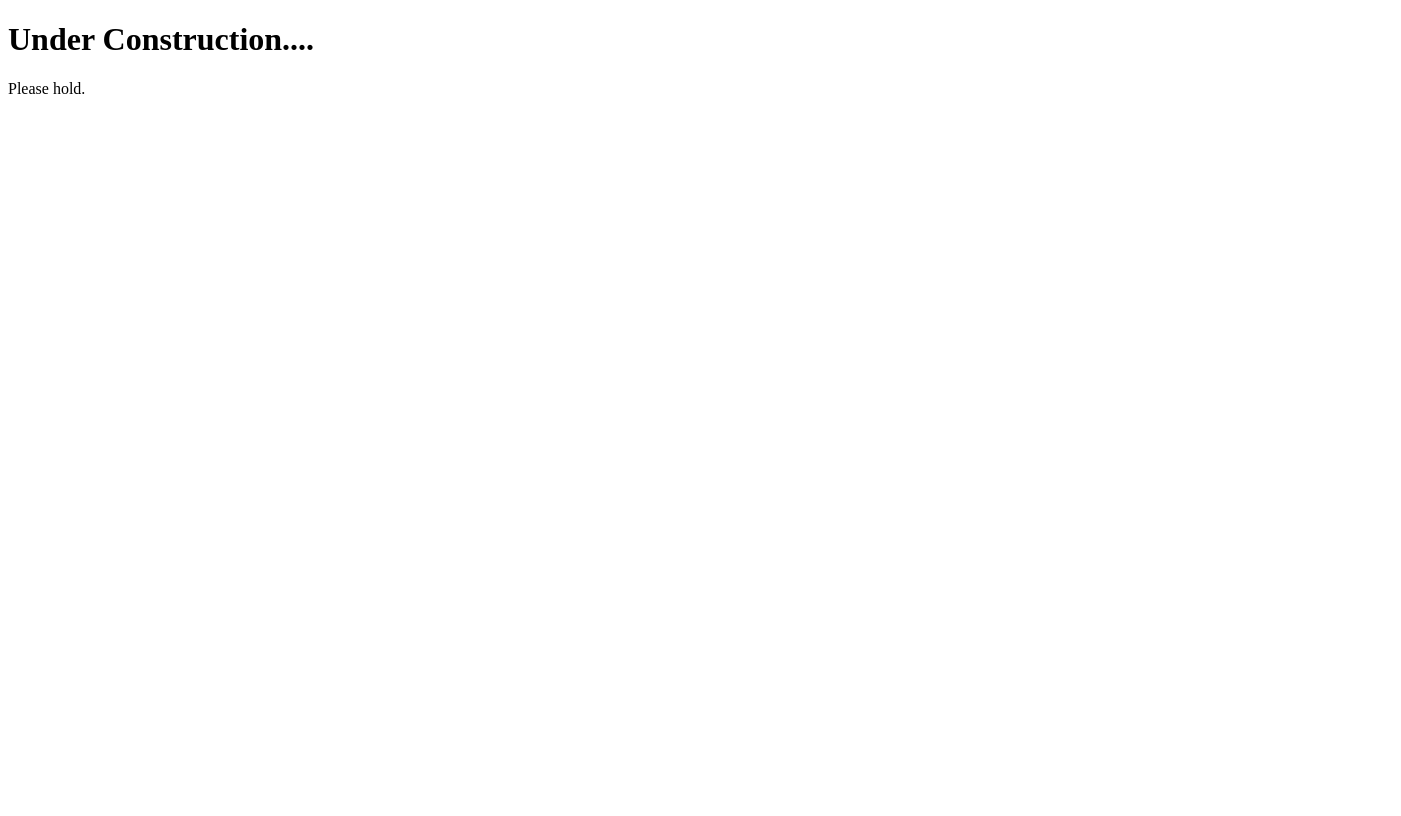
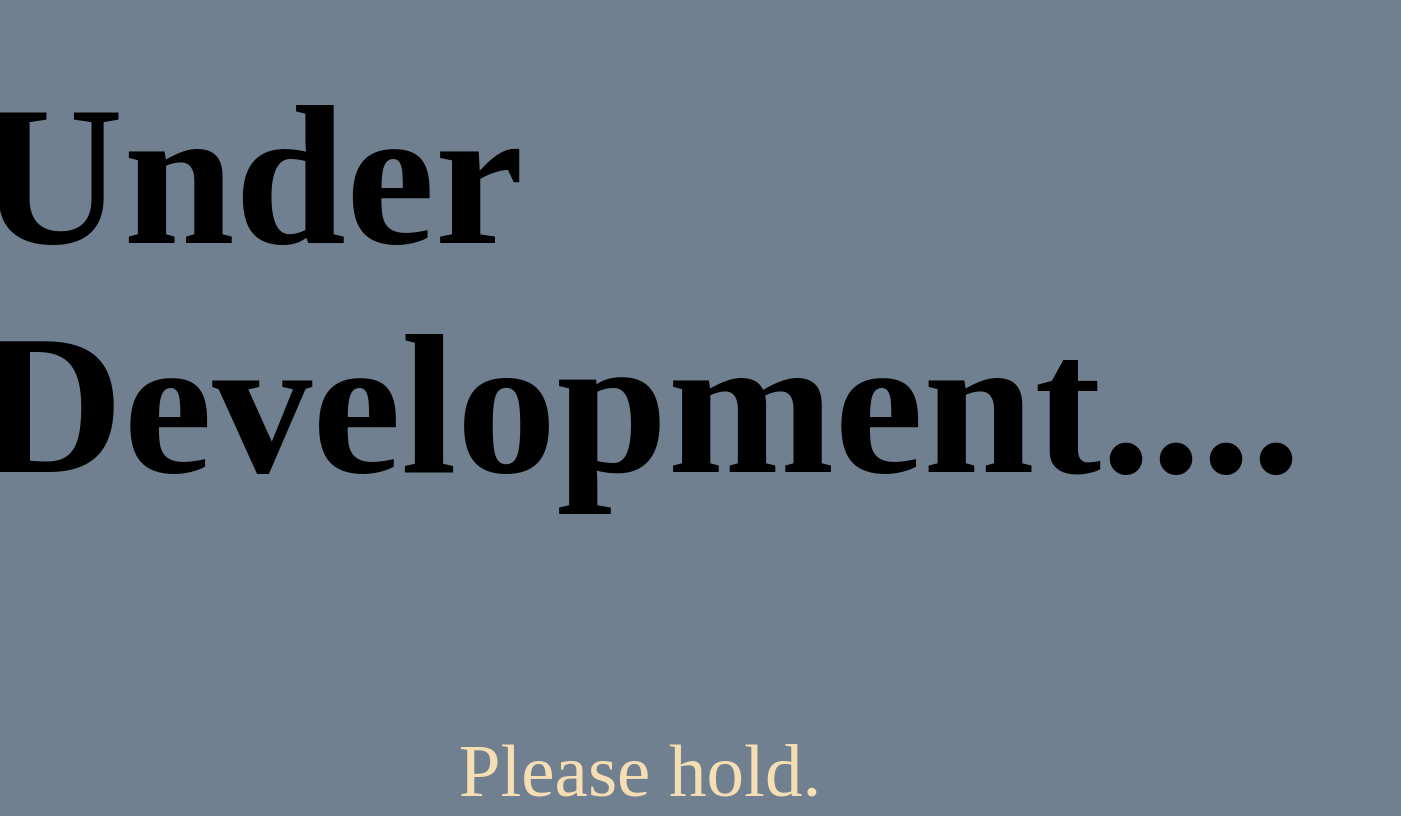
Before and after one commit to IamBryner/IamBryner.github.io, a plain HTML site: page index.html in a window 1280 px wide. Shown: the whole page, 1401 px wide, since content can reach past the window. Drawn offline with Linux system fonts and the light colour scheme.

Commit message:
Sign added

```diff
--- a/index.html
+++ b/index.html
@@ -3,14 +3,13 @@
   <head>
     <meta charset="UTF-8" />
     <meta name="viewport" content="width=device-width, initial-scale=1.0" />
-    <link href="style.css">
+    <link rel="stylesheet" href="style.css" />
     <title>ImBryner</title>
   </head>
   <body>
     <div class="main">
-        <h1>Under Construction.... </h1>
-        <p>Please hold.</p>
+      <h1>Under Development....</h1>
+      <p>Please hold.</p>
     </div>
-
   </body>
 </html>
--- a/style.css
+++ b/style.css
@@ -1,10 +1,32 @@
+* {
+  background-color: slategray;
+}
+
 body {
-    max-width: 100vh;
-    max-height: 100vh;
+  display: flex;
+  height: 100vh;
+  align-items: center;
+  justify-content: center;
 }
 
 .main {
-    display: flex;
-    align-items: center;
-    justify-content: center;
+  display: flex;
+  align-items: center;
+  justify-content: center;
+  flex-direction: column;
+  height: 50%;
+  padding: 100px;
+  font-size: 100px;
+  margin:auto;
 }
+
+.main h1 {
+    padding: auto;
+}
+
+.main p {
+    display: block;
+    color: wheat;
+    font-size: 75px;
+
+}
```
